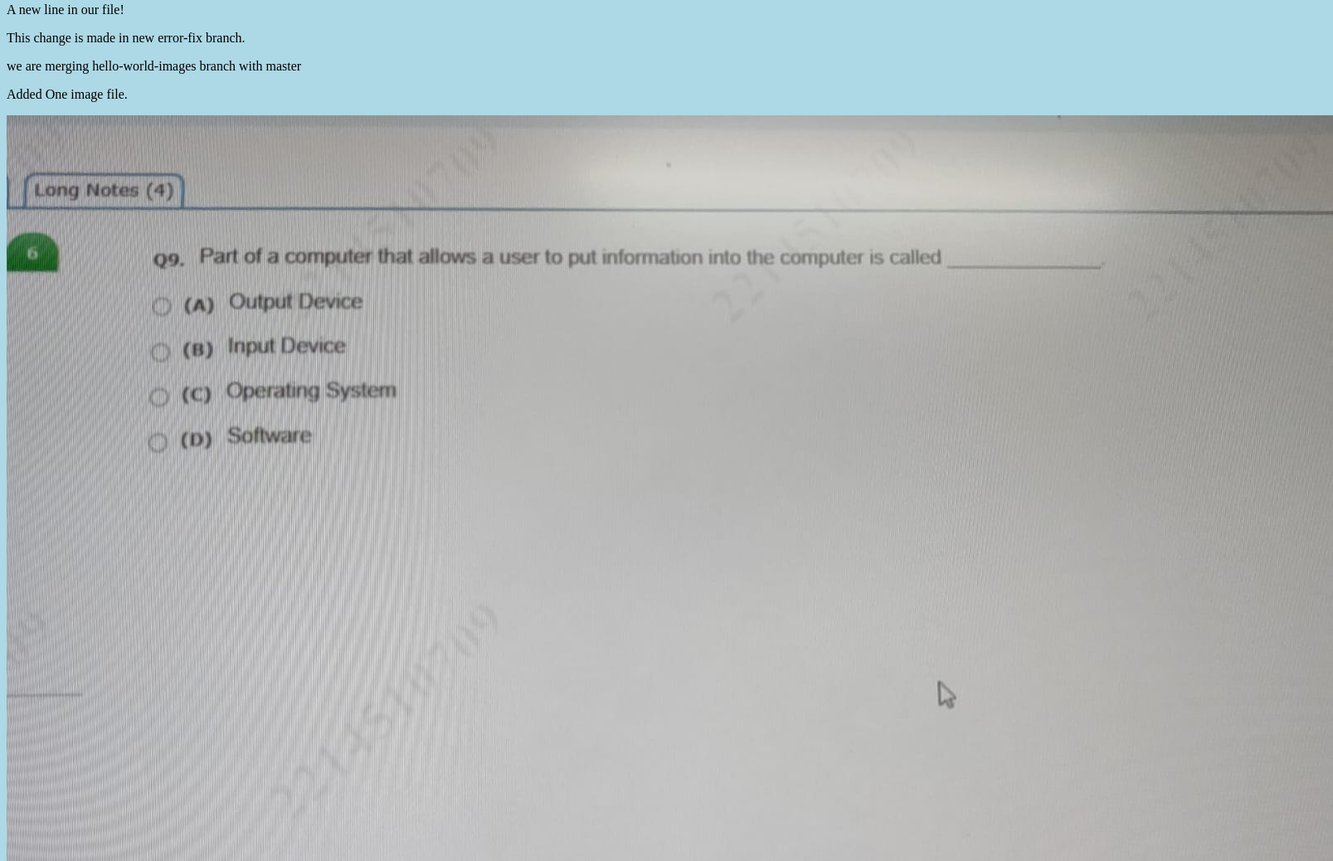
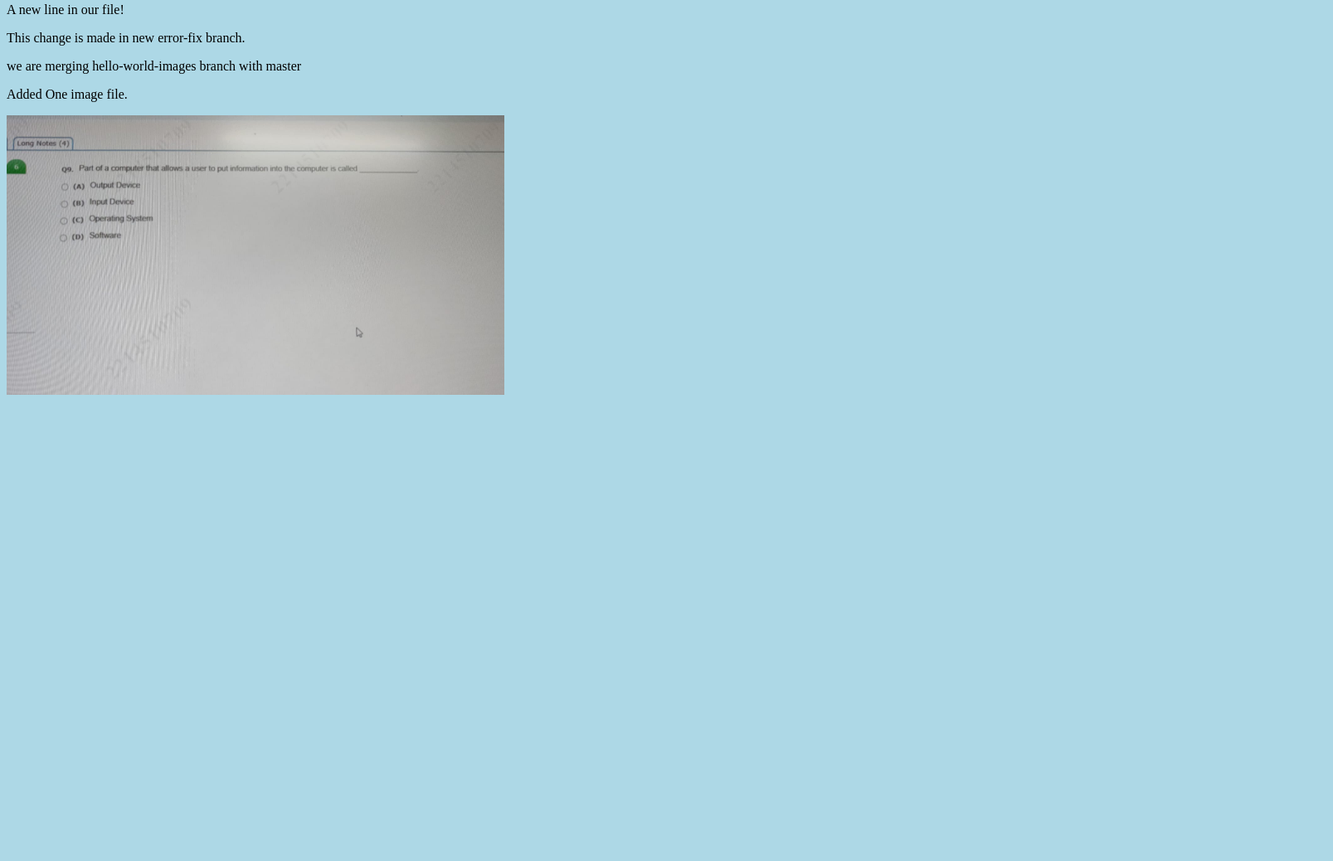
Before and after one commit to codingWorld2023/w3school-project, a plain HTML site: page index.html in a window 1280 px wide. Shown: the part 671-1709 px from the top of the page at 83% size, 1607 px wide, since content can reach past the window. After the commit the page ends 1159 px from the top, so only its background shows below. Drawn offline with Linux system fonts and the light colour scheme.

Commit message:
Resized image in index.html

```diff
--- a/index.html
+++ b/index.html
@@ -17,7 +17,7 @@
     <p>we are merging hello-world-images branch with master</p>
     <p>Added One image file.</p>
     <div>
-        <img src="img.jpeg" alt="sample image" tyle="width:100%;max-width:640px">
+        <img src="img.jpeg" alt="sample image" style="width:100%;max-width:600px">
     </div>
 </body>
 </html>
```
